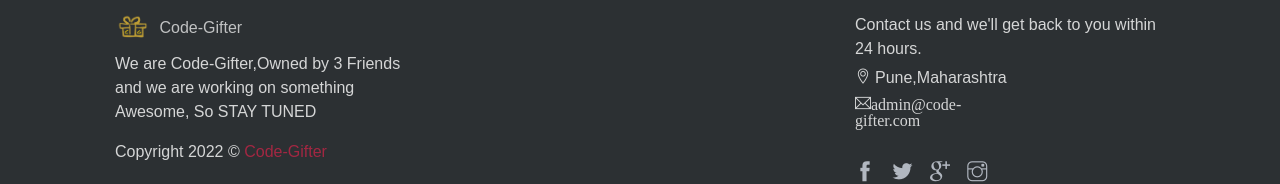
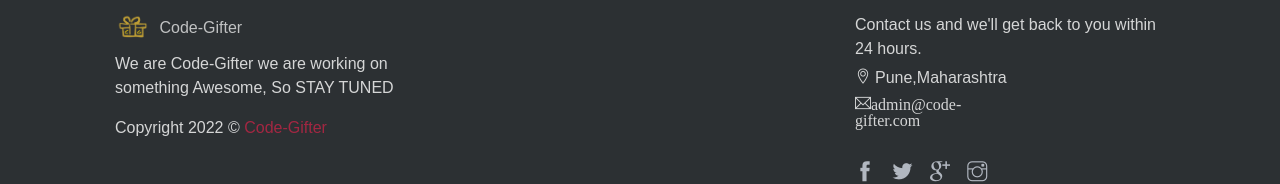
Before and after one commit to dreiggl/ddreiggl, a plain HTML site: page index.html in a window 1280 px wide. Shown: the part 2215-2399 px from the top of the page. Drawn offline with Linux system fonts and the light colour scheme.

Commit message:
Update index.html

```diff
--- a/index.html
+++ b/index.html
@@ -114,7 +114,7 @@
                                 <img src="assets/imgs/logo.png" alt="About Us ">
                                 <h6>Code-Gifter</h6>
                             </a>
-                            <p>We are Code-Gifter,Owned by 3 Friends and we are working on something Awesome, So STAY TUNED</p>
+                            <p>We are Code-Gifter we are working on something Awesome, So STAY TUNED</p>
                             <p class="mt-3">
                                 Copyright <script>document.write(new Date().getFullYear())</script> &copy; <a class="d-inline text-primary" href="http://www.code-gifter.com">Code-Gifter</a>
                             </p>
```
